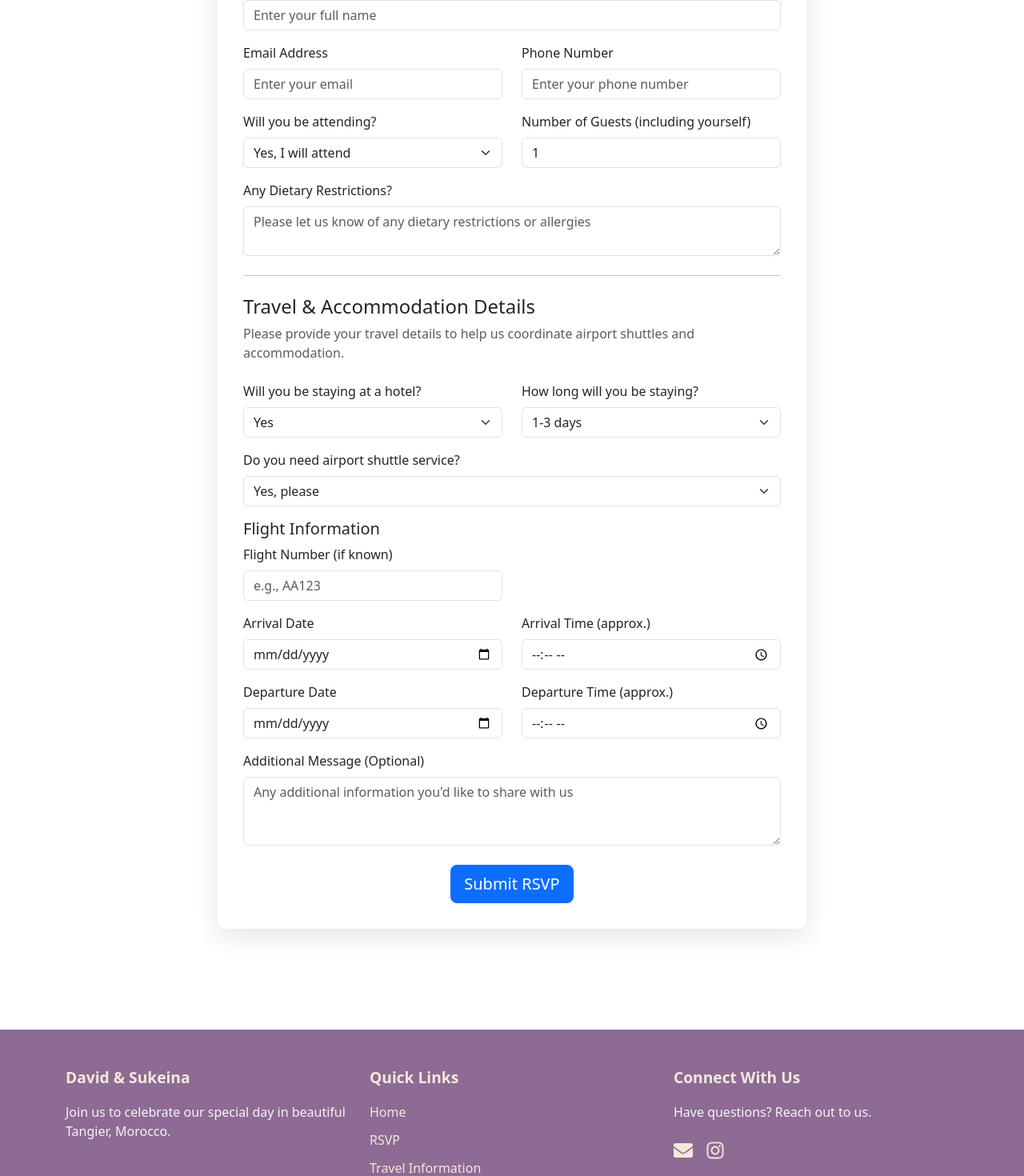
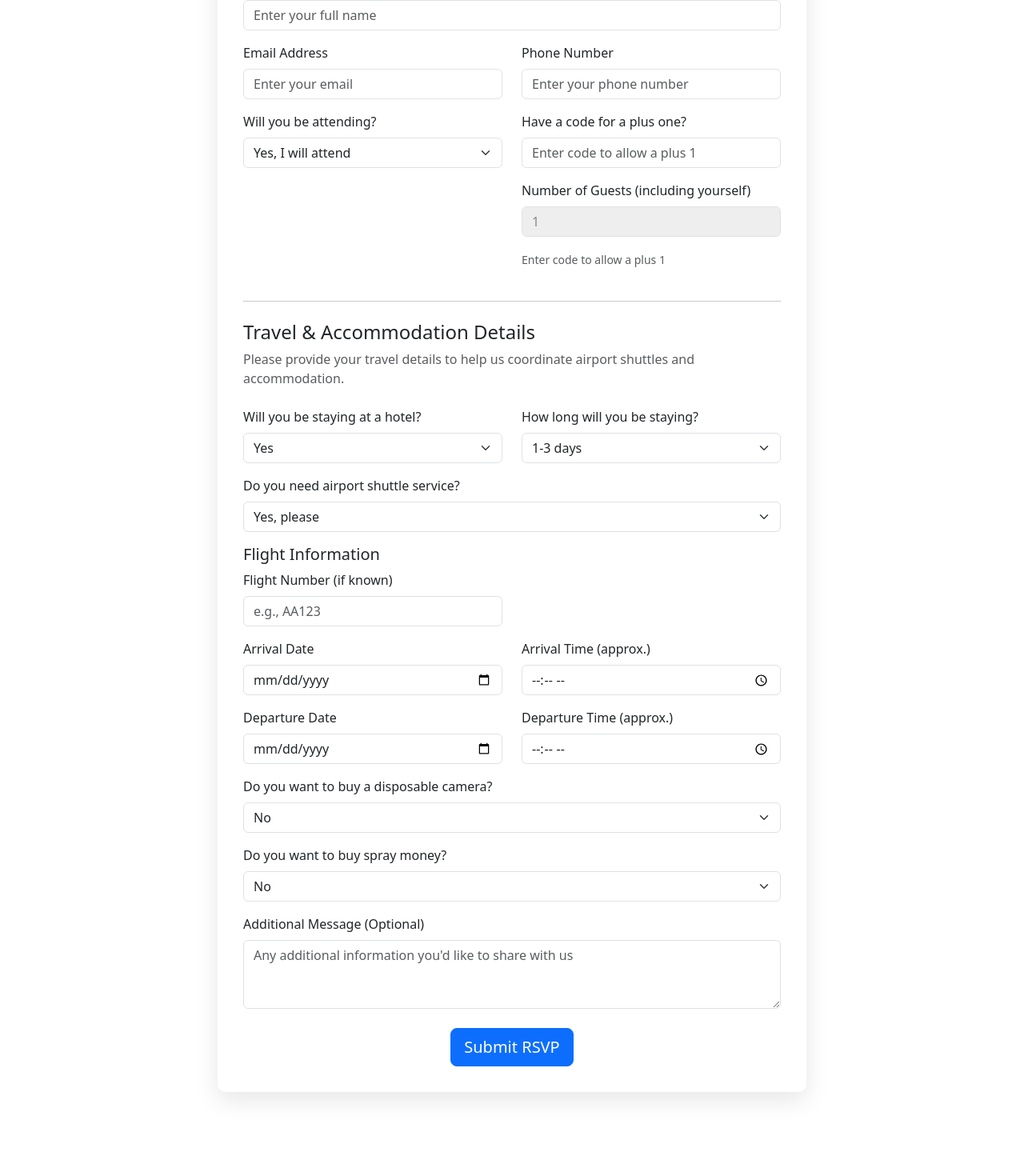
Before and after one commit to Abejide1/RSVP, a React (Create React App) app in the folder david-sukeina-wedding/: page /rsvp in a window 1280 px wide. Shown: the part 388-1858 px from the top of the page at 80% size. Built offline with nearby package versions, Linux system fonts and the light colour scheme; no server answers.

Commit message:
life changes

```diff
--- a/david-sukeina-wedding/src/components/Footer.js
+++ b/david-sukeina-wedding/src/components/Footer.js
@@ -2,7 +2,7 @@ import React from 'react';
 import { Container, Row, Col } from 'react-bootstrap';
 import { Link } from 'react-router-dom';
 import styled from 'styled-components';
-import { FaHeart, FaInstagram, FaEnvelope } from 'react-icons/fa';
+import { FaHeart, FaInstagram, FaEnvelope, FaPhone } from 'react-icons/fa';
 
 const StyledFooter = styled.footer`
   background-color: var(--primary-color);
@@ -80,10 +80,13 @@ const Footer = () => {
             <h5 className="footer-heading">Connect With Us</h5>
             <p>Have questions? Reach out to us.</p>
             <div className="footer-social">
-              <a href="mailto:davidandsukeina@example.com" aria-label="Email">
+              <a href="mailto:davidabejide96@gmail.com" aria-label="Email">
                 <FaEnvelope />
               </a>
-              <a href="#" aria-label="Instagram">
+              <a href="tel:6305232400" aria-label="Phone">
+                <FaPhone />
+              </a>
+              <a href="https://instagram.com/abejide_" target="_blank" rel="noopener noreferrer" aria-label="Instagram">
                 <FaInstagram />
               </a>
             </div>
--- a/david-sukeina-wedding/src/pages/CreateAccount.js
+++ b/david-sukeina-wedding/src/pages/CreateAccount.js
@@ -50,7 +50,8 @@ const CreateAccount = () => {
         createdAt: new Date()
       });
       setSuccess(true);
-      setTimeout(() => navigate('/'), 1500);
+      setIsSubmitting(false);
+      navigate('/');
     } catch (err) {
       setError('Could not create account: ' + err.message);
       setIsSubmitting(false);
--- a/david-sukeina-wedding/src/pages/Home.js
+++ b/david-sukeina-wedding/src/pages/Home.js
@@ -125,7 +125,7 @@ const CountdownContainer = styled.div`
 `;
 
 // You would need to replace these with actual wedding details
-const weddingDate = new Date('2025-10-15T16:00:00');
+const weddingDate = new Date('2026-08-06T16:00:00');
 const weddingLocation = 'Tangier, Morocco';
 
 const Home = () => {
--- a/david-sukeina-wedding/src/pages/RSVP.js
+++ b/david-sukeina-wedding/src/pages/RSVP.js
@@ -31,7 +31,7 @@ const RSVP = () => {
     phoneNumber: '',
     attending: 'yes',
     guestCount: 1,
-    dietaryRestrictions: '',
+    plusOneCode: '',
     stayingAtHotel: 'yes',
     travelDetails: {
       flightNumber: '',
@@ -43,6 +43,9 @@ const RSVP = () => {
     stayDuration: '1-3',
     message: '',
     needsShuttle: 'yes',
+    buyDisposableCamera: 'no',
+    buySprayMoney: 'no',
+    sprayMoneyAmount: '',
   });
 
   const [isSubmitting, setIsSubmitting] = useState(false);
@@ -165,6 +168,17 @@ const RSVP = () => {
                     </Form.Group>
                   </Col>
                   <Col md={6}>
+                    <Form.Group className="mb-3" controlId="plusOneCode">
+                      <Form.Label>Have a code for a plus one?</Form.Label>
+                      <Form.Control
+                        type="text"
+                        name="plusOneCode"
+                        value={formData.plusOneCode}
+                        onChange={handleChange}
+                        placeholder="Enter code to allow a plus 1"
+                        autoComplete="off"
+                      />
+                    </Form.Group>
                     <Form.Group className="mb-3" controlId="guestCount">
                       <Form.Label>Number of Guests (including yourself)</Form.Label>
                       <Form.Control
@@ -175,28 +189,20 @@ const RSVP = () => {
                         min="1"
                         max="5"
                         required
-                        disabled={formData.attending === 'no'}
+                        disabled={formData.plusOneCode !== 'PLUS1CODE' || formData.attending === 'no'}
+                        style={{ backgroundColor: formData.plusOneCode !== 'PLUS1CODE' ? '#eee' : 'white', color: '#888' }}
+                        placeholder={formData.plusOneCode !== 'PLUS1CODE' ? 'Enter code to allow a plus 1' : 'Enter number of guests'}
                       />
+                      {formData.plusOneCode !== 'PLUS1CODE' && (
+                        <small className="text-muted">Enter code to allow a plus 1</small>
+                      )}
                     </Form.Group>
                   </Col>
                 </Row>
 
                 {formData.attending === 'yes' && (
                   <>
-                    <Form.Group className="mb-3" controlId="dietaryRestrictions">
-                      <Form.Label>Any Dietary Restrictions?</Form.Label>
-                      <Form.Control
-                        as="textarea"
-                        rows={2}
-                        name="dietaryRestrictions"
-                        value={formData.dietaryRestrictions}
-                        onChange={handleChange}
-                        placeholder="Please let us know of any dietary restrictions or allergies"
-                      />
-                    </Form.Group>
-
                     <hr className="my-4" />
-
                     <h4>Travel & Accommodation Details</h4>
                     <p className="text-muted mb-4">
                       Please provide your travel details to help us coordinate airport shuttles
@@ -313,6 +319,44 @@ const RSVP = () => {
                   </>
                 )}
 
+                <Form.Group className="mb-3" controlId="buyDisposableCamera">
+                  <Form.Label>Do you want to buy a disposable camera?</Form.Label>
+                  <Form.Select
+                    name="buyDisposableCamera"
+                    value={formData.buyDisposableCamera}
+                    onChange={handleChange}
+                  >
+                    <option value="no">No</option>
+                    <option value="yes">Yes</option>
+                  </Form.Select>
+                </Form.Group>
+
+                <Form.Group className="mb-3" controlId="buySprayMoney">
+                  <Form.Label>Do you want to buy spray money?</Form.Label>
+                  <Form.Select
+                    name="buySprayMoney"
+                    value={formData.buySprayMoney}
+                    onChange={handleChange}
+                  >
+                    <option value="no">No</option>
+                    <option value="yes">Yes</option>
+                  </Form.Select>
+                </Form.Group>
+
+                {formData.buySprayMoney === 'yes' && (
+                  <Form.Group className="mb-3" controlId="sprayMoneyAmount">
+                    <Form.Label>If yes, how much?</Form.Label>
+                    <Form.Control
+                      type="number"
+                      name="sprayMoneyAmount"
+                      value={formData.sprayMoneyAmount}
+                      onChange={handleChange}
+                      placeholder="Enter amount (e.g., 50)"
+                      min="1"
+                    />
+                  </Form.Group>
+                )}
+
                 <Form.Group className="mb-3" controlId="message">
                   <Form.Label>Additional Message (Optional)</Form.Label>
                   <Form.Control
--- a/david-sukeina-wedding/src/pages/TravelInfo.js
+++ b/david-sukeina-wedding/src/pages/TravelInfo.js
@@ -82,7 +82,7 @@ const TravelInfo = () => {
           <Col md={8} className="text-center">
             <h4>Questions?</h4>
             <p>
-              If you have any questions or need assistance with your travel arrangements, please contact us at <a href="mailto:davidandsukeina@example.com">davidandsukeina@example.com</a>.
+              If you have any questions or need assistance with your travel arrangements, please contact us at <a href="mailto:davidabejide96@gmail.com">davidabejide96@gmail.com</a>.
             </p>
           </Col>
         </Row>
```
